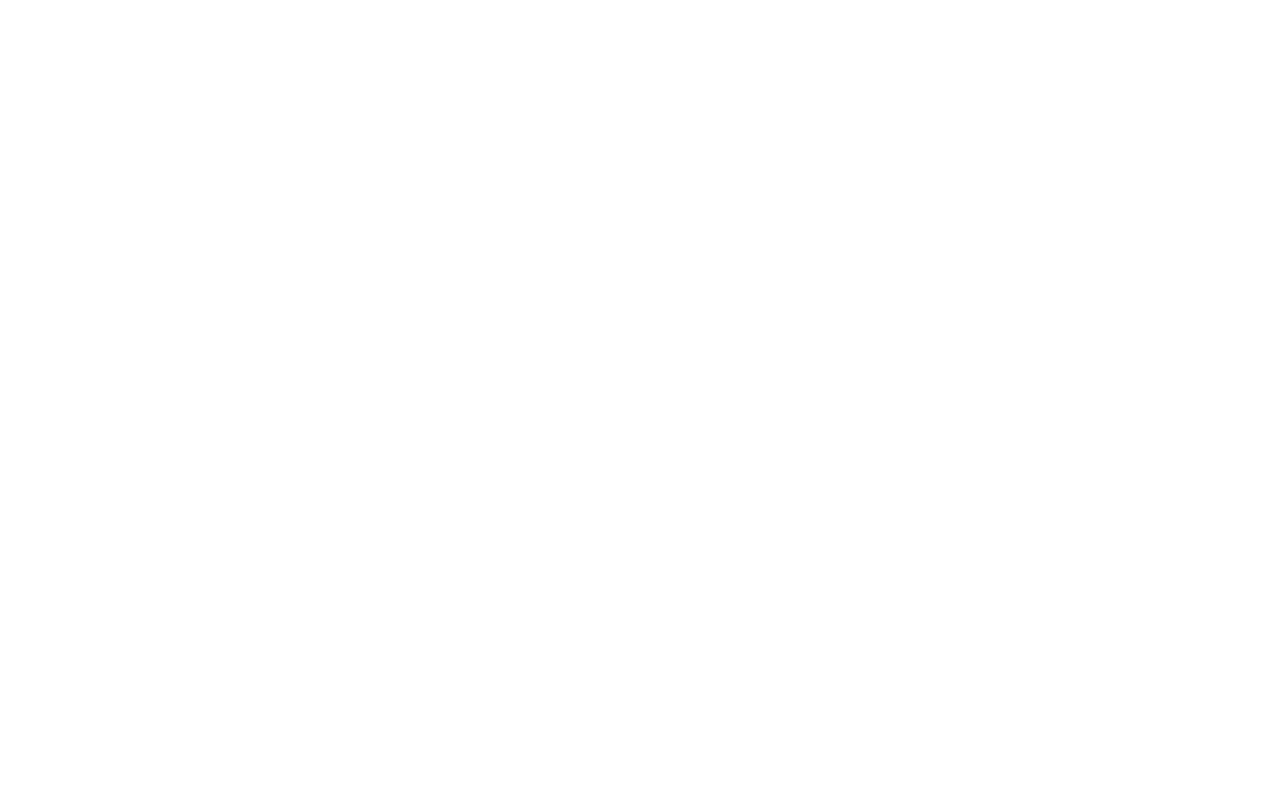
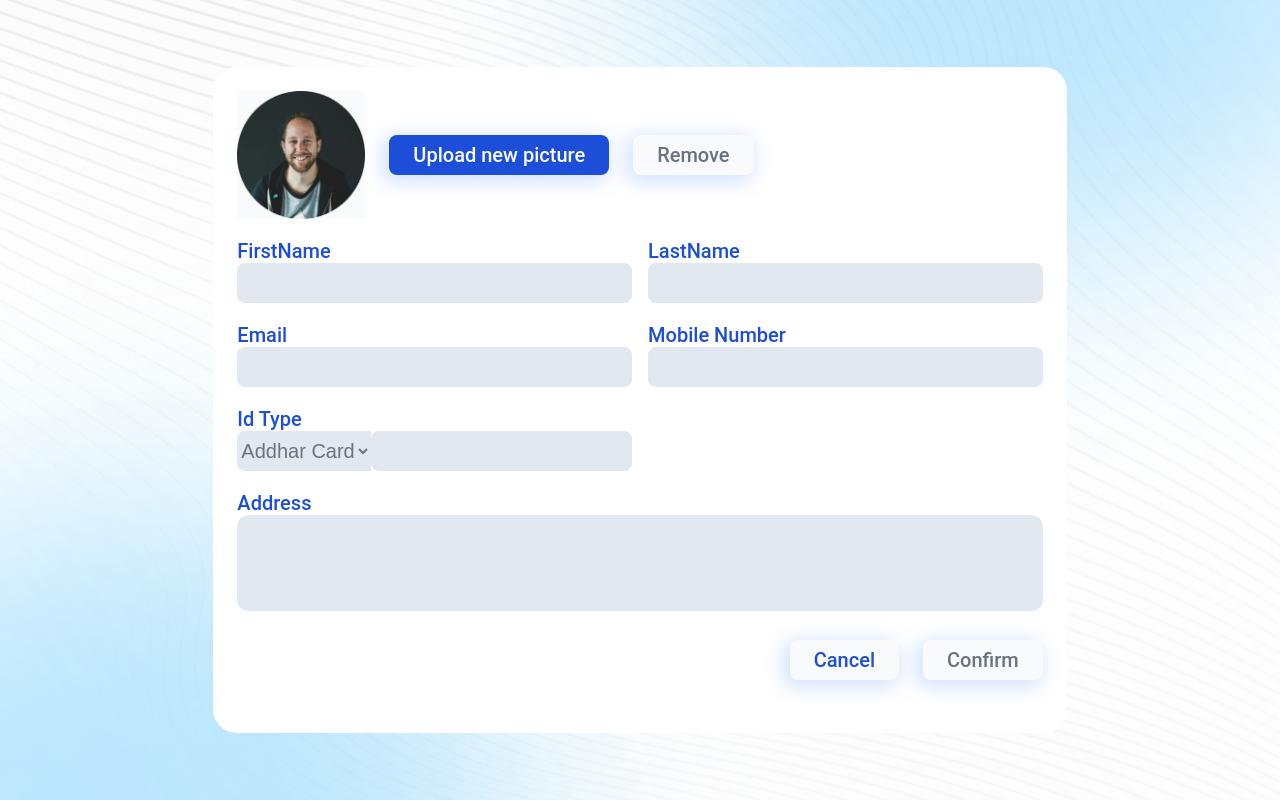
Before and after one commit to Pr1yansu/British-Embassy-Club, a React (Create React App) app in the folder client/: page /profile in a window 1280 px wide. Before the commit this address had no page. Built offline with nearby package versions, Linux system fonts and the light colour scheme.

Commit message:
profile page done

```diff
--- a/client/src/App.jsx
+++ b/client/src/App.jsx
@@ -13,6 +13,7 @@
 import Member from "./pages/Home/Member";
 import ModalHome from "./components/modals/modalHome";
 import { Toaster } from "react-hot-toast";
+import Profile from "./pages/Home/Profile";
 
 function App() {
   return (
@@ -43,6 +44,8 @@
             element={<OperatorResetPassMail />}
           />
           <Route path="/OperatorResetPass" element={<OperatorResetPass />} />
+
+          <Route path="/profile" element={<Profile />} />
         </Routes>
       </BrowserRouter>
     </>
--- a/client/src/components/modals/Operator-issue.jsx
+++ b/client/src/components/modals/Operator-issue.jsx
@@ -14,7 +14,7 @@
               <p className="text-btn_primary roboto font-semibold">Member Name</p>
               <p className="lato">John Doe</p>
             </div>
-            <div className="flex gap-10">
+            <div className="flex gap-[73px]">
               <p className="text-btn_primary roboto font-semibold">Member ID</p>
               <p className="lato">BEC20240201DEMO1</p>
             </div>
--- a/client/src/components/modals/Operator-query.jsx
+++ b/client/src/components/modals/Operator-query.jsx
@@ -1,53 +1,57 @@
 import React from "react";
+import ReactDom from 'react-dom'
+import { IoExitOutline } from "react-icons/io5";
+import ButtonGroup from "../ui/ButtonGroup";
 
 const OperatorQuery = () => {
-  return (
-    <>
+  return ReactDom.createPortal(
+    <div className="fixed top-0 left-0 right-0 bottom-0 bg-[rgba(0,0,0,.7)]">
       <section className="w-[712px] h-[418px] border bg-btn_secondary rounded-lg flex flex-col items-center gap-6 fixed top-1/2 left-1/2 -translate-x-1/2 -translate-y-1/2 ">
         {/* Upper div starts here */}
-        <div>
-          <div>
-            <p></p>
-            <p></p>
+        <div className="bg-primary flex flex-col gap-3 justify-center w-full h-[104px] py-6 px-9 rounded-t-lg">
+            <div className="flex gap-10">
+              <p className="text-btn_primary roboto font-semibold">Member Name</p>
+              <p className="lato">John Doe</p>
+            </div>
+            <div className="flex gap-[73px]">
+              <p className="text-btn_primary roboto font-semibold">Member ID</p>
+              <p className="lato">BEC20240201DEMO1</p>
+            </div>
           </div>
-          <div>
-            <p></p>
-            <p></p>
-          </div>
-        </div>
         {/* Upper div ends hete */}
 
         {/* Lower div starts here */}
-        <div>
+        <div className="flex flex-col gap-9 px-16 items-center">
           {/* Heading starts */}
           <div>
-            <p></p>
+            <p className="text-3xl font-roboto text-btn_primary font-semibold">What do you want ?</p>
           </div>
           {/* Heading ends */}
 
           {/* Buttons starts */}
-          <div>
-            <div>
-              <p></p>
-              <div></div>
+          <div className="flex gap-24">
+            <div className="bg-primary w-60 flex flex-col items-center gap-3 p-2 rounded-xl cursor-pointer">
+              <p className="text-2xl font-roboto font-medium text-btn_primary">Issue Coupon</p>
+              <div><IoExitOutline size={50} color="#1D4ED8"/></div>
             </div>
-            <div>
-              <p></p>
-              <div></div>
+            <div className="bg-primary w-60 flex flex-col items-center gap-3 p-2 rounded-xl cursor-pointer">
+              <p className="text-2xl font-roboto font-medium text-btn_primary">Receive Coupon</p>
+              <div className="-rotate-180"><IoExitOutline size={50} color="#1D4ED8"/></div>
             </div>
           </div>
           {/* Buttons ends */}
 
           {/* Cancel button starts */}
           <div>
-
+            <ButtonGroup color={'bg-btn_secondary' } textColor={"text-text_primary"} name={'Cancel'}/>
           </div>
           {/* Cancel button ends */}
 
         </div>
         {/* Lower div ends here */}
       </section>
-    </>
+    </div>,
+    document.getElementById("portal")
   );
 };
 
--- /dev/null
+++ b/client/src/components/modals/Operator-receive.jsx
@@ -0,0 +1,98 @@
+import React from "react";
+import { BsArrowUpSquareFill } from "react-icons/bs";
+import { MdAddCircle } from "react-icons/md";
+import { AiFillMinusCircle } from "react-icons/ai";
+import InputBox from "../ui/InputBox";
+import ButtonGroup from "../ui/ButtonGroup";
+import ReactDOM from "react-dom";
+
+const OperatorReceive = () => {
+  return ReactDOM.createPortal(
+    <>
+      <div className="fixed top-0 left-0 right-0 bottom-0 bg-[rgba(0,0,0,.7)]">
+        <div className="w-[712px] h-[504px] border bg-btn_secondary rounded-lg flex flex-col items-center gap-6 fixed top-1/2 left-1/2 -translate-x-1/2 -translate-y-1/2 ">
+          <div className="bg-primary flex flex-col gap-3 justify-center w-full h-[104px] py-6 px-9 rounded-t-lg">
+            <div className="flex gap-10">
+              <p className="text-btn_primary roboto font-semibold">
+                Member Name
+              </p>
+              <p className="lato">John Doe</p>
+            </div>
+            <div className="flex gap-[73px]">
+              <p className="text-btn_primary roboto font-semibold">Member ID</p>
+              <p className="lato">BEC20240201DEMO1</p>
+            </div>
+          </div>
+          {/* Upper part ends here */}
+
+          {/* Lower part starts here */}
+          <form className="flex flex-col gap-4 w-full px-9">
+            {/* 1st row starts here */}
+            <div className="flex justify-between items-center">
+              <div className="flex flex-col gap-3">
+                <p className="text-btn_primary roboto font-medium">
+                  Enter Receivable amount :
+                </p>
+                <div className="flex justify-stretch items-center gap-2 w-64">
+                  <div className="cursor-pointer">
+                    <MdAddCircle size={40} color="#3B82F6" />
+                  </div>
+                  <InputBox type={"text"} placeholder={"0"} />
+                  <div className="cursor-pointer">
+                    <AiFillMinusCircle size={40} color="#3B82F6" />
+                  </div>
+                  <div className="cursor-pointer">
+                    <BsArrowUpSquareFill size={30} color="#1D4ED8" />
+                  </div>
+                </div>
+              </div>
+              <div className="w-52">
+                <label
+                  htmlFor=""
+                  className="flex flex-col items-end gap-3 text-btn_primary roboto font-medium"
+                >
+                  Current Wallet Balance
+                  <div className="w-28">
+                    <InputBox placeholder={"1000.00"} type={"text"} />
+                  </div>
+                </label>
+              </div>
+            </div>
+            {/* 1st row ends here */}
+
+            {/* 2nd row starts here */}
+            <div className="w-56 flex flex-col items-center gap-2 self-center mt-12 mb-20">
+              <p className="text-btn_primary roboto font-medium text-center">
+                {" "}
+                Updated Wallet Balance
+              </p>
+              <div className="w-32">
+                <InputBox placeholder={"1000"} type={"text"} />
+              </div>
+            </div>
+            {/* 2nd row ends here */}
+
+            {/* 3rd row starts here */}
+            <div className="flex justify-end w-full gap-6">
+              <ButtonGroup
+                name={"Cancel"}
+                color={"bg-[#F8FAFC]"}
+                textColor={"text-[#1D4ED8]"}
+              />
+              <ButtonGroup
+                name={"Confirm"}
+                color={"bg-[#F8FAFC]"}
+                textColor={"text-[#6B7280]"}
+              />
+            </div>
+            {/* 3rd row ends here */}
+          </form>
+          {/* Lower part ends here */}
+        </div>
+      </div>
+    </>,
+    document.getElementById("portal")
+  );
+};
+
+export default OperatorReceive;
--- a/client/src/components/modals/modalHome.jsx
+++ b/client/src/components/modals/modalHome.jsx
@@ -3,6 +3,8 @@
 import MembersDetails from "./Member-details-full";
 import OperatorIssue from "./Operator-issue";
 import AddMember from "./Add-member";
+import OperatorQuery from "./Operator-query";
+import OperatorReceive from "./Operator-receive";
 
 const ModalHome = () => {
 
@@ -15,9 +17,11 @@
         {
             open && (
                 // <Warning onModal={()=> SetOpen(false)}/>
-                <AddMember onModal={()=> SetOpen(false)}/>
+                // <AddMember onModal={()=> SetOpen(false)}/>
                 // <MembersDetails setOpen={()=> SetOpen(false)}/>
                 // <OperatorIssue />
+                // <OperatorQuery />
+                <OperatorReceive />
             )
         }
       </div>
--- a/client/src/constants/index.js
+++ b/client/src/constants/index.js
@@ -53,7 +53,7 @@
     posV: "self-start",
     shadow: "hover:shadow-[8px_8px_16px_0px_rgba(51,203,107,0.25)]",
     background: "hover:bg-[#BBF7D0]",
-    page: "/member"
+    page: "/profile"
   },
 ];
 
--- /dev/null
+++ b/client/src/pages/Home/Profile.jsx
@@ -0,0 +1,98 @@
+import React, { useState } from "react";
+import ButtonGroup from "../../components/ui/ButtonGroup";
+import InputBox from "../../components/ui/InputBox";
+import profilePic from "../../assets/images/profilePic.png";
+import FileUpload from "../../components/modals/File-Upload";
+
+const Profile = () => {
+  const [open, SetOpen] = useState(false);
+
+  return (
+    <>
+      <div className="background grid grid-rows-12 grid-cols-12 bg-cover bg-center h-screen">
+        <div className="row-start-2 row-end-12 col-start-3 col-end-11 bg-white p-6 rounded-3xl">
+          <div className="flex justify-start items-center gap-6 mb-5">
+            <img src={profilePic} alt="" className="w-32 h-32" />
+            <div
+              onClick={() => {
+                SetOpen(true);
+              }}
+            >
+              <ButtonGroup
+                color={"bg-btn_primary"}
+                textColor={"text-btn_secondary"}
+                name={"Upload new picture"}
+              />
+            </div>
+            {open && <FileUpload onModal={() => SetOpen(false)} />}
+            <ButtonGroup
+              color={"bg-btn_secondary"}
+              textColor={"text-text_primary"}
+              name={"Remove"}
+            />
+          </div>
+
+          <div className="grid grid-cols-2 gap-x-4 gap-y-5">
+            <label htmlFor="" className="roboto font-medium text-btn_primary">
+              FirstName
+              <InputBox type={"text"} />
+            </label>
+            <label htmlFor="" className="roboto font-medium text-btn_primary">
+              LastName
+              <InputBox type={"text"} />
+            </label>
+            <label htmlFor="" className="roboto font-medium text-btn_primary">
+              Email
+              <InputBox type={"text"} />
+            </label>
+            <label htmlFor="" className="roboto font-medium text-btn_primary">
+              Mobile Number
+              <InputBox type={"text"} />
+            </label>
+            <label htmlFor=" " className="roboto font-medium text-btn_primary">
+              Id Type
+              <div className="flex">
+                <select
+                  name=""
+                  id=""
+                  className="bg-primary w-52 rounded-l-lg text-text_primary"
+                >
+                  <option value="">Addhar Card</option>
+                  <option value="">Voter Card</option>
+                  <option value="">Pan Card</option>
+                </select>
+                <InputBox />
+              </div>
+            </label>
+            <label
+              htmlFor=""
+              className="col-span-2 roboto font-medium text-btn_primary"
+            >
+              Address
+              <textarea
+                name=""
+                id=""
+                className="w-full h-24 bg-primary outline-none resize-none p-3 text-text_primary rounded-xl"
+              ></textarea>
+            </label>
+          </div>
+
+          <div className="flex justify-end w-full gap-6 mt-6">
+            <ButtonGroup
+              name={"Cancel"}
+              color={"bg-[#F8FAFC]"}
+              textColor={"text-[#1D4ED8]"}
+            />
+            <ButtonGroup
+              name={"Confirm"}
+              color={"bg-[#F8FAFC]"}
+              textColor={"text-[#6B7280]"}
+            />
+          </div>
+        </div>
+      </div>
+    </>
+  );
+};
+
+export default Profile;
--- a/client/tailwind.config.js
+++ b/client/tailwind.config.js
@@ -16,6 +16,7 @@
       },
       fontFamily: {
         'sans': ['Open Sans', 'sans-serif'],
+        'roboto': ['Roboto', 'sans-serif']
       }
     },
   },
```
Also changed, not shown: client/src/assets/images/profilePic.png (added).
